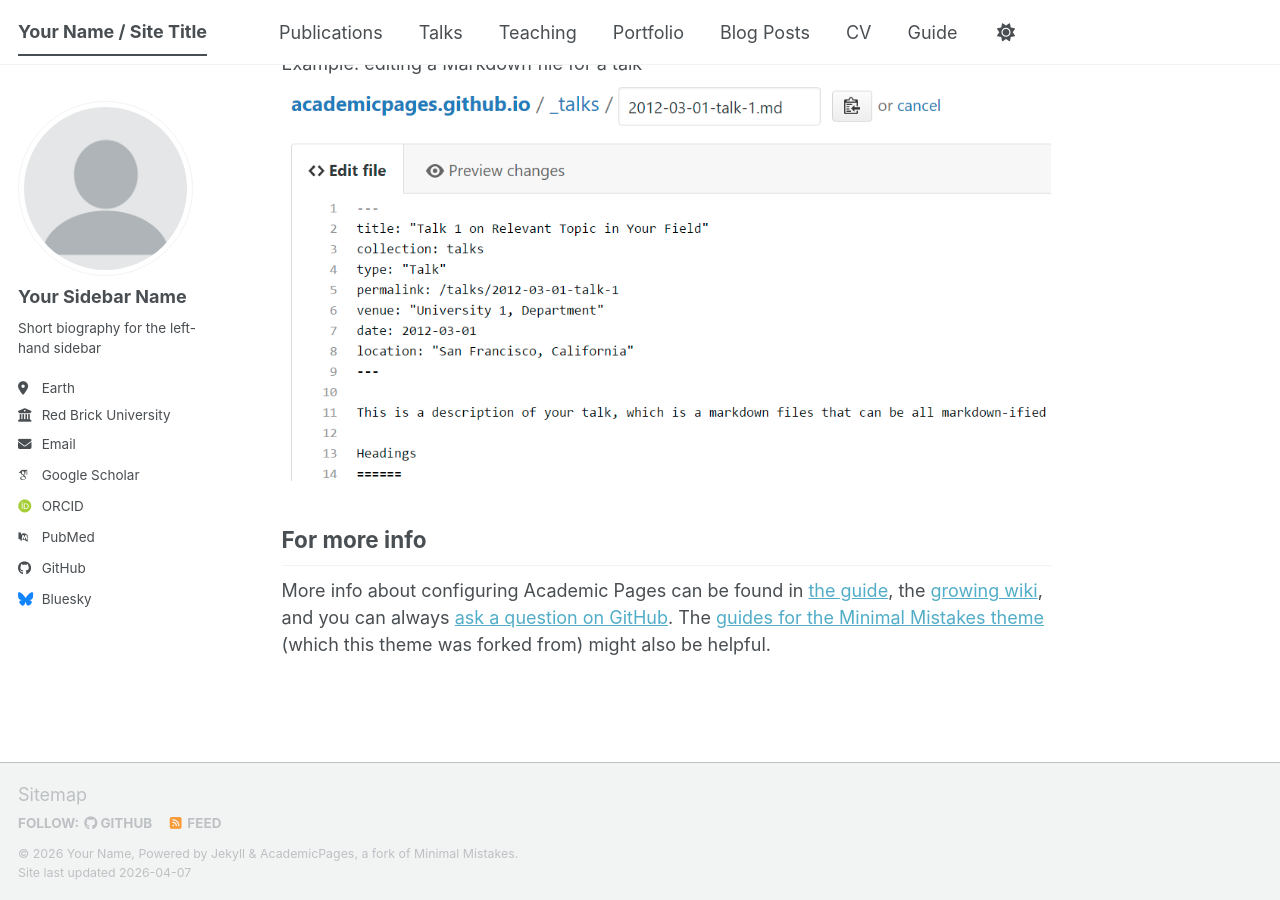
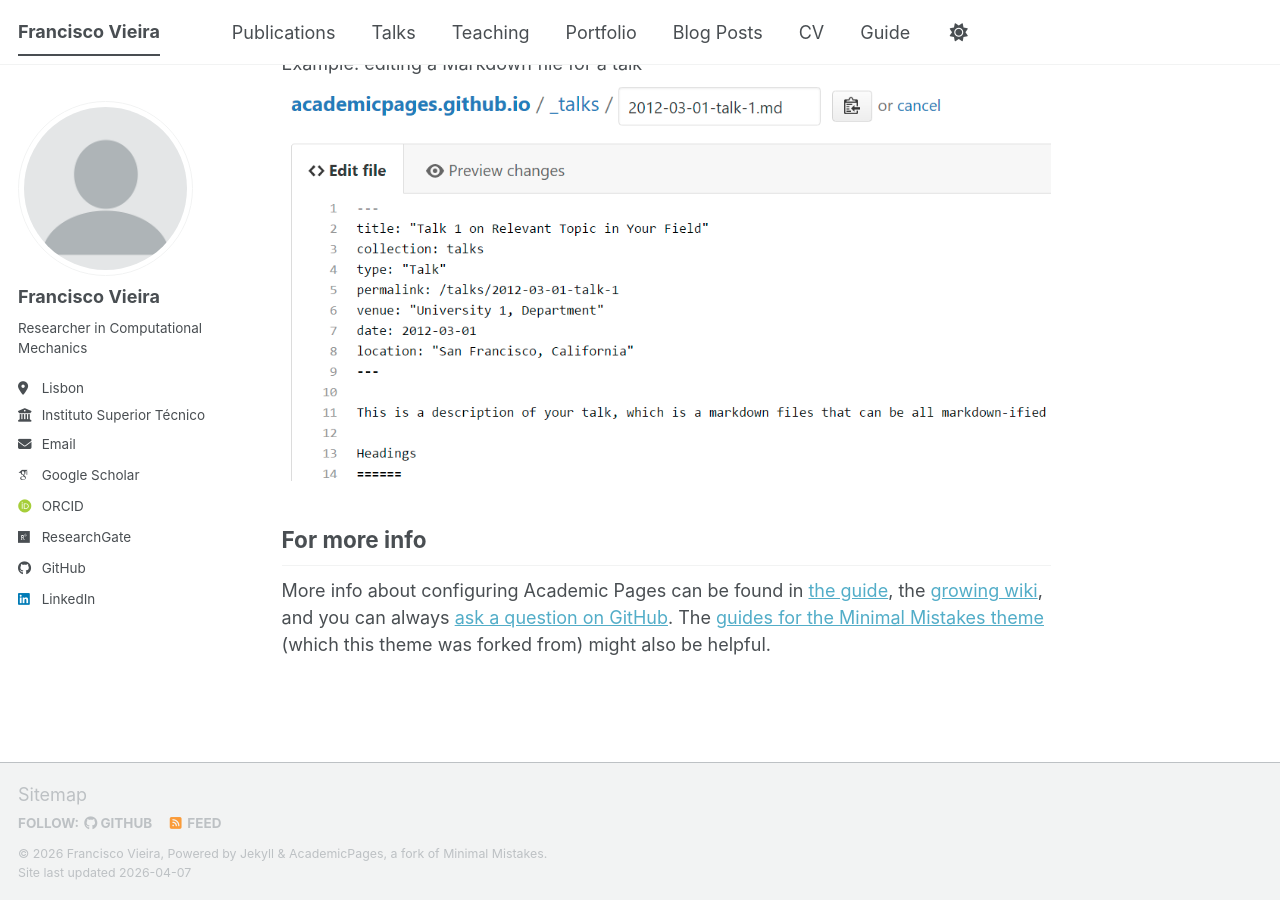
Before and after one commit to franciscovieira95/franciscovieira95.github.io, a Jekyll site: the page built from _pages/about.md, in a window 1280 px wide and 900 px high, scrolled down 2720 px. Built offline with Jekyll 4.4.1, drawn with Linux system fonts in a browser that asks for light colours; some web fonts are replaced; a script bundle is joined from its source files by our own code; library files that are not in the unit come from our copies.

Commit message:
Update personal information in _config.yml

```diff
--- a/_config.yml
+++ b/_config.yml
@@ -9,14 +9,14 @@
 # Basic Site Settings
 locale                   : "en-US"
 site_theme               : "default" # The available themes options are "default", "air", "sunrise", "mint", "dirt" and "contrast"
-title                    : "Your Name / Site Title"
+title                    : "Francisco Vieira"
 title_separator          : "-"
-name                     : &name "Your Name"
-description              : &description "Your Name's academic portfolio"   # Update this with a general description of your site, this is the default if not overridden by a page
-url                      : https://academicpages.github.io # The base hostname & protocol for your site e.g. "https://[your GitHub username].github.io",
+name                     : &name "Francisco Vieira"
+description              : &description "Computational Mechanics Researcher"   # Update this with a general description of your site, this is the default if not overridden by a page
+url                      : https://franciscovieira95.github.io # The base hostname & protocol for your site e.g. "https://[your GitHub username].github.io",
                                                            # or if you already have some other page hosted on Github then use "https://[your GitHub username].github.io/[Your Repo Name]"
 baseurl                  : "" # the subpath of your site, e.g. "/blog"
-repository               : "academicpages/academicpages.github.io"
+repository               : "franciscovieira95/franciscovieira95.github.io"
 
 # Site Author - The following control what appear as part of the author content on the side bar.
 #               If a field is blank the icon and link will not appear, otherwise it will be shown.
@@ -24,25 +24,25 @@ repository               : "academicpages/academicpages.github.io"
 author:
   # Biographic information
   avatar           : "profile.png"
-  name             : "Your Sidebar Name"
+  name             : "Francisco Vieira"
   pronouns         : # example: "she/her"
-  bio              : "Short biography for the left-hand sidebar"
-  location         : "Earth"
-  employer         : "Red Brick University"
+  bio              : "Researcher in Computational Mechanics"
+  location         : "Lisbon"
+  employer         : "Instituto Superior Técnico"
   uri              : # URL
-  email            : "none@example.org"
+  email            : "francisco.sousa.vieira@tecnico.ulisboa.pt"
 
   # Academic websites
   academia         : # URL
   arxiv            : # URL - Update with the correct link to your profile
-  googlescholar    : "https://scholar.google.com/citations?user=PS_CX0AAAAAJ"
+  googlescholar    : "https://scholar.google.com/citations?user=r34csGEAAAAJ&hl=pt-PT"
   inspire-hep      : # URL
   impactstory      : # URL
-  orcid            : "https://orcid.org/yourorcidurl"
+  orcid            : "https://orcid.org/0000-0001-8299-8529"
   semantic         : # URL
   ssrn             : # URL
-  pubmed           : "https://www.ncbi.nlm.nih.gov/pubmed/?term=john+snow"
-  researchgate     : # URL
+  pubmed           : # URL
+  researchgate     : "https://www.researchgate.net/profile/Francisco-Vieira-9"
   scopus           : # URL
   zotero           : # URL
 
@@ -51,13 +51,13 @@ author:
   bitbucket        : # Username - Update with your username on the site
   codepen          : # Username
   dribbble         : # Username
-  github           : "academicpages"
+  github           : "franciscovieira95"
   kaggle           : # Username
   stackoverflow    : # User number or user number and name (i.e., use "1" or "1/jeff-atwood")
 
   # Social media
   artstation       : # Username
-  bluesky          : "bsky.app" # Replace this with you Bluesky username
+  bluesky          : # Replace this with you Bluesky username
   facebook         : # Username
   flickr           : # Username
   foursquare       : # Username
@@ -66,7 +66,7 @@ author:
   keybase          : # Username
   instagram        : # Username
   lastfm           : # Username
-  linkedin         : # Username
+  linkedin         : "www.linkedin.com/in/franciscosousavieira" # Username
   mastodon         : # URL
   medium           : # URL
   pinterest        : # Username
@@ -155,7 +155,7 @@ social:
 
 # Analytics
 analytics:
-  provider               :  "false" # false (default), "google", "google-universal", "google-analytics-4", "custom"
+  provider               :  "google-universal" # false (default), "google", "google-universal", "google-analytics-4", "custom"
   google:
     tracking_id          :
 
```
